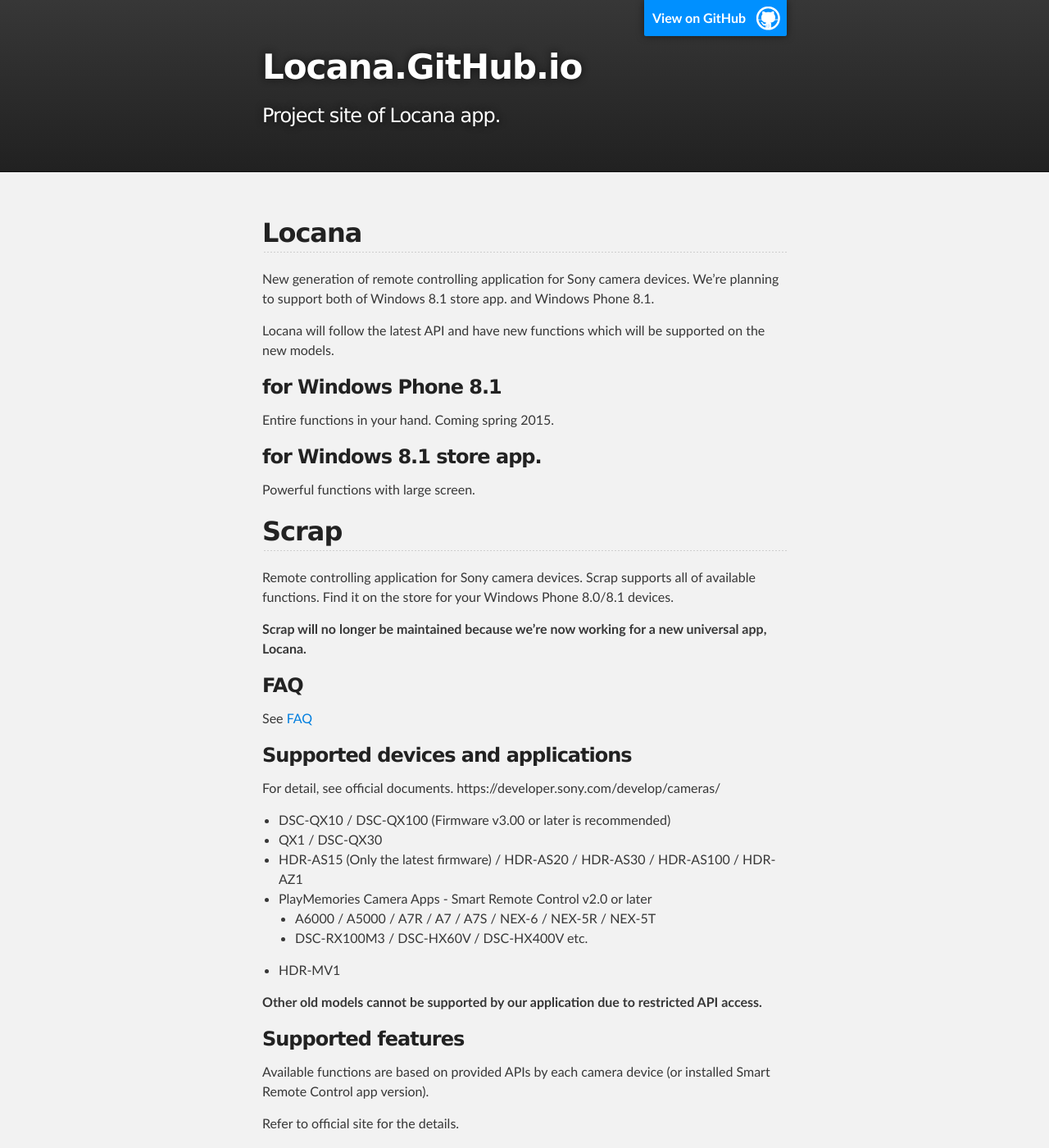
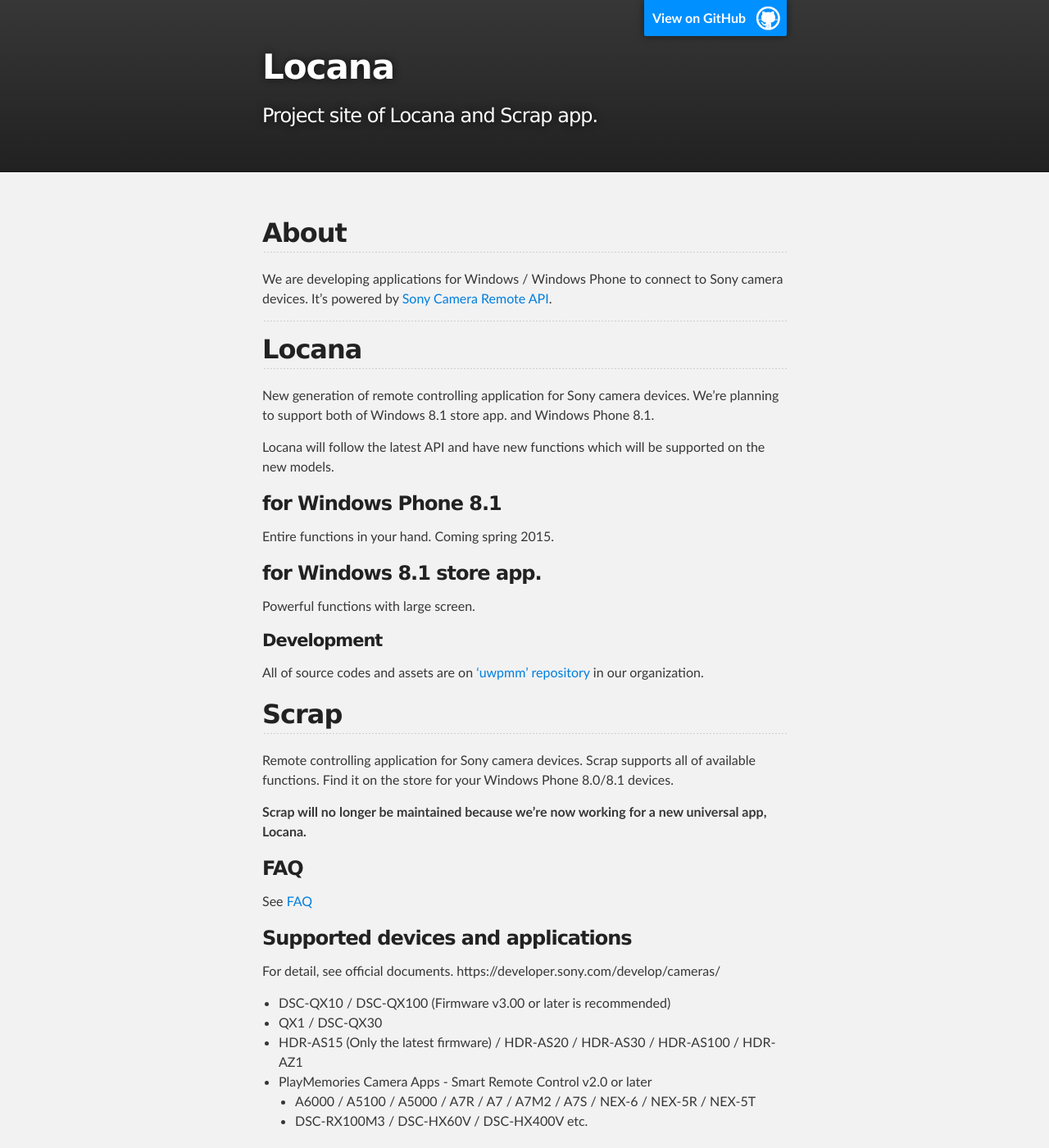
Before and after one commit to locana/locana.github.io, a Jekyll site: the page built from index.md, in a window 1280 px wide and 1400 px high. Shown: the whole window at 82% size. Built offline with Jekyll 4.4.1, drawn with Linux system fonts in a browser that asks for light colours; some of the changed text lies outside the part shown.

Commit message:
Update contents

```diff
--- a/_layouts/default.html
+++ b/_layouts/default.html
@@ -18,8 +18,8 @@
 		<header class="inner">
 			<a id="forkme_banner" href="https://github.com/locana">View on GitHub</a>
 
-			<h1 id="project_title">Locana.GitHub.io</h1>
-			<h2 id="project_tagline">Project site of Locana app.</h2>
+			<h1 id="project_title">Locana</h1>
+			<h2 id="project_tagline">Project site of Locana and Scrap app.</h2>
 
 		</header>
 	</div>
--- a/index.md
+++ b/index.md
@@ -1,6 +1,13 @@
 ---
 layout: default
 ---
+
+## About
+
+We are developing applications for Windows / Windows Phone to connect to Sony camera devices. It's powered by [Sony Camera Remote API](http://developer.sony.com/develop/cameras/).
+
+---
+
 
 ## Locana
 
@@ -15,6 +22,11 @@
 ### for Windows 8.1 store app.
 
 Powerful functions with large screen.
+
+#### Development
+
+All of source codes and assets are on ['uwpmm' repository](https://github.com/locana/uwpmm) in our organization.
+
 
 ## Scrap
 
@@ -33,7 +45,7 @@
 - QX1 / DSC-QX30
 - HDR-AS15 (Only the latest firmware) / HDR-AS20 / HDR-AS30 / HDR-AS100 / HDR-AZ1
 - PlayMemories Camera Apps - Smart Remote Control v2.0 or later
-  + A6000 / A5000 / A7R / A7 / A7S / NEX-6 / NEX-5R / NEX-5T
+  + A6000 / A5100 / A5000 / A7R / A7 / A7M2 / A7S / NEX-6 / NEX-5R / NEX-5T
   + DSC-RX100M3 / DSC-HX60V / DSC-HX400V etc.
 - HDR-MV1
 
@@ -43,7 +55,7 @@
 
 Available functions are based on provided APIs by each camera device (or installed Smart Remote Control app version).
 
-Refer to official site for the details.
+Refer to [official site](http://developer.sony.com/develop/cameras/) for the details.
 
 Additionally, Scrap supports the following features.
 
@@ -53,3 +65,7 @@
 - RGB histogram
 - Composition assist lines
 - Wi-Fi connection support by NFC
+
+#### Development
+
+It had developed on [this repository](https://github.com/kazyx/WPPMM).
```
Also changed, not shown: faq.md (+14 -1 lines), 2 other files.
